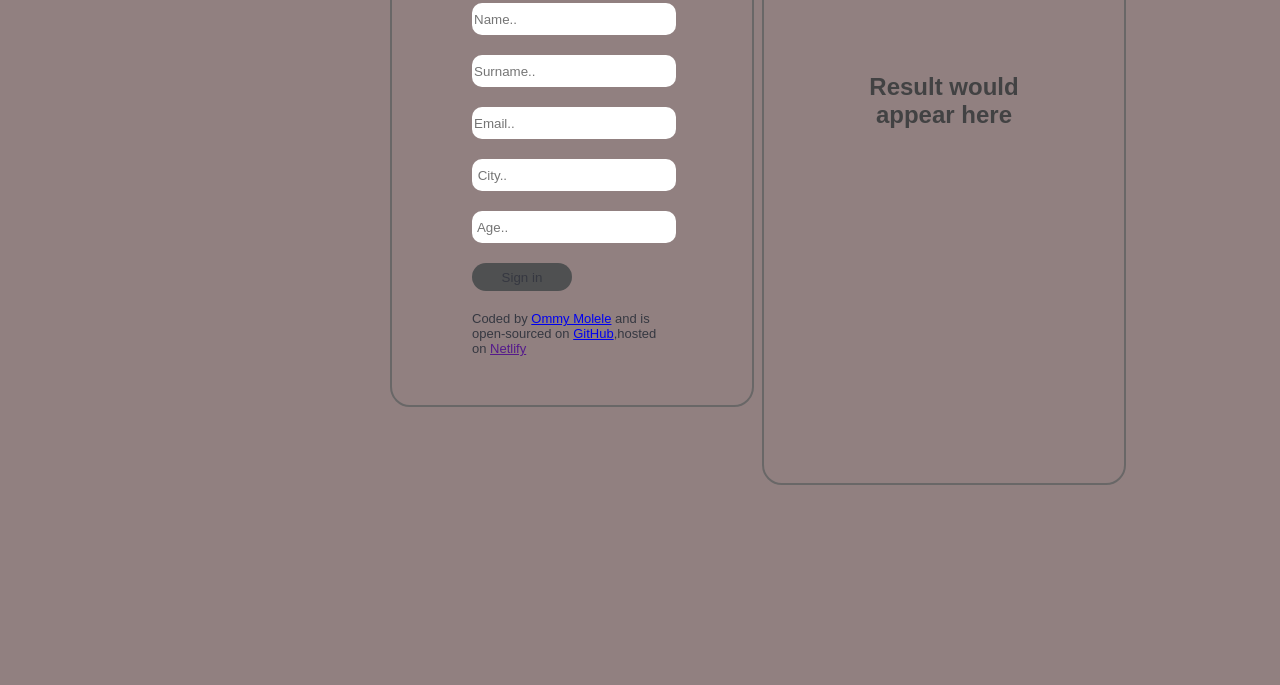
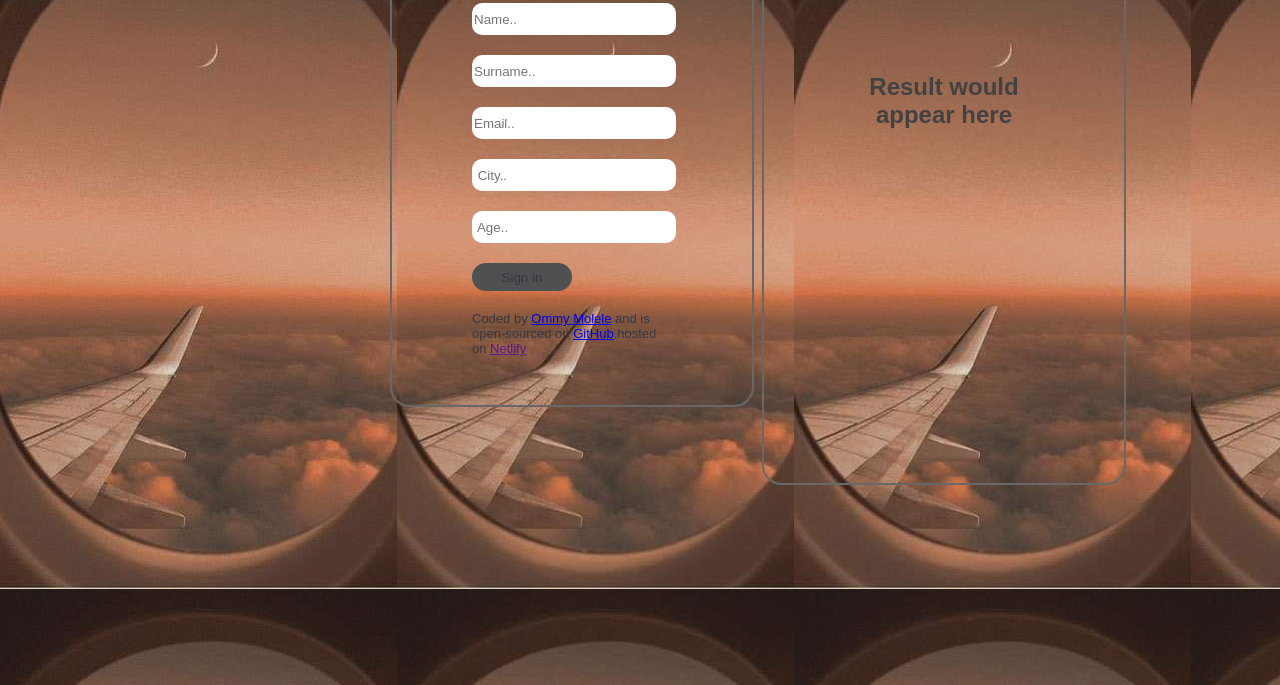
Before and after one commit to 25Ommy/Sign-up-page, a plain HTML site: page index.html in a window 1280 px wide. Shown: the part 115-800 px from the top of the page. Drawn offline with nearby package versions, Linux system fonts and the light colour scheme.

Commit message:
added a backround

```diff
--- a/src/style.css
+++ b/src/style.css
@@ -6,7 +6,7 @@ body {
   border: 2px solid rgb(105, 103, 103);
   border-radius: 20px;
   margin-left: 390px;
-  background-color: #918080;
+  background-image: url("wallpaper1.jpeg");
   font-family: "Handlee", cursive;
   font-family: "Montserrat", sans-serif;
 }
@@ -19,7 +19,6 @@ body {
   border-radius: 20px;
   margin-left: 290px;
   margin-top: -385px;
-  background-color: #918080;
 }
 h1 {
   font-weight: 10px;
```
Also changed, not shown: src/wallpaper1.jpeg (added).
